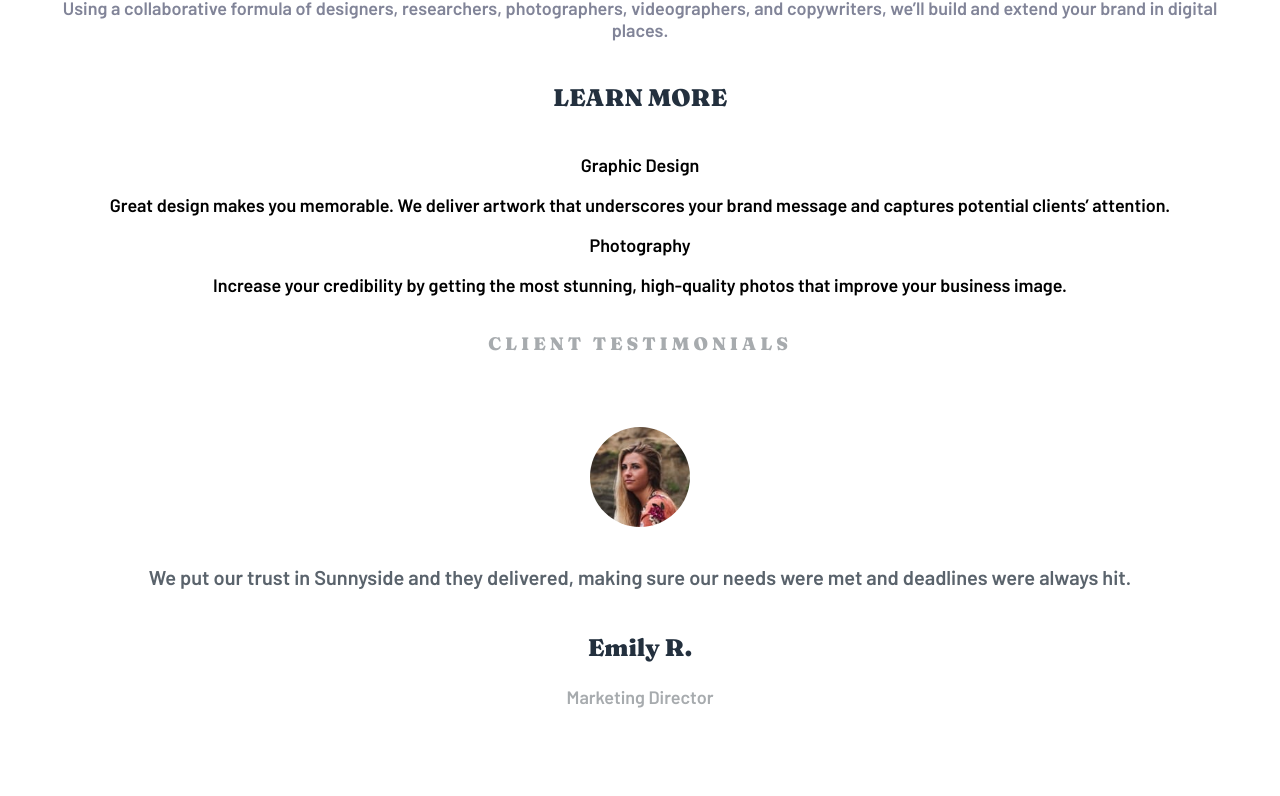
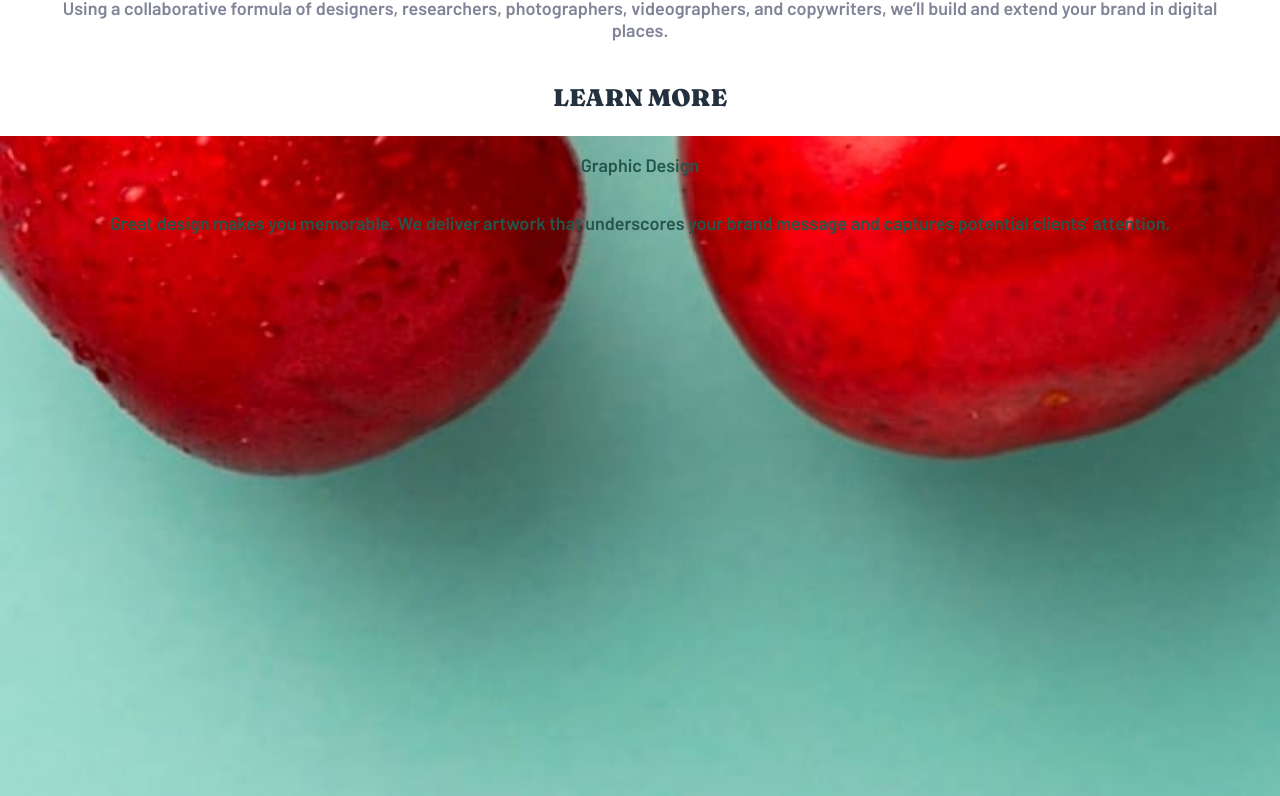
Before and after one commit to mahiv87/sunnyside-agency, a React (Vite) app: page / in a window 1280 px wide. Shown: the part 3218-4014 px from the top of the page. Built offline with nearby package versions, Linux system fonts and the light colour scheme.

Commit message:
background images for secondary cards positioned

```diff
--- a/src/App.jsx
+++ b/src/App.jsx
@@ -33,11 +33,13 @@ function App() {
 				image={GraphicDesignImage}
 				title="Graphic Design"
 				text="Great design makes you memorable. We deliver artwork that underscores your brand message and captures potential clients’ attention."
+				color="hsl(167, 40%, 24%)"
 			/>
 			<SecondaryCard
 				image={PhotographyImage}
 				title="Photography"
 				text="Increase your credibility by getting the most stunning, high-quality photos that improve your business image."
+				color="hsl(198, 62%, 26%)"
 			/>
 			<Testimonials />
 			<ImageCluster />
--- a/src/components/CardComponents/SecondaryCard/SecondaryCard.jsx
+++ b/src/components/CardComponents/SecondaryCard/SecondaryCard.jsx
@@ -1,14 +1,32 @@
 import PropTypes from 'prop-types';
 
-function SecondaryCard({ image, title, text }) {
+import styles from './SecondaryCard.module.css';
+
+function SecondaryCard({ image, title, text, color }) {
 	return (
-		<div>
-			<p>{title}</p>
-			<p>{text}</p>
+		<div
+			style={{
+				backgroundImage: `url(${image})`,
+				backgroundSize: 'cover',
+				backgroundPosition: 'center'
+			}}
+			className={styles.container}
+		>
+			<p style={{ color: `${color}` }} className={styles.title}>
+				{title}
+			</p>
+			<p style={{ color: `${color}` }} className={styles.text}>
+				{text}
+			</p>
 		</div>
 	);
 }
 
-SecondaryCard.propTypes = {};
+SecondaryCard.propTypes = {
+	image: PropTypes.string.isRequired,
+	title: PropTypes.string.isRequired,
+	text: PropTypes.string.isRequired,
+	color: PropTypes.string.isRequired
+};
 
 export default SecondaryCard;
--- a/src/components/CardComponents/SecondaryCard/SecondaryCard.module.css
+++ b/src/components/CardComponents/SecondaryCard/SecondaryCard.module.css
@@ -0,0 +1,5 @@
+.container {
+	display: flex;
+	flex-direction: column;
+	height: 680px;
+}
```
